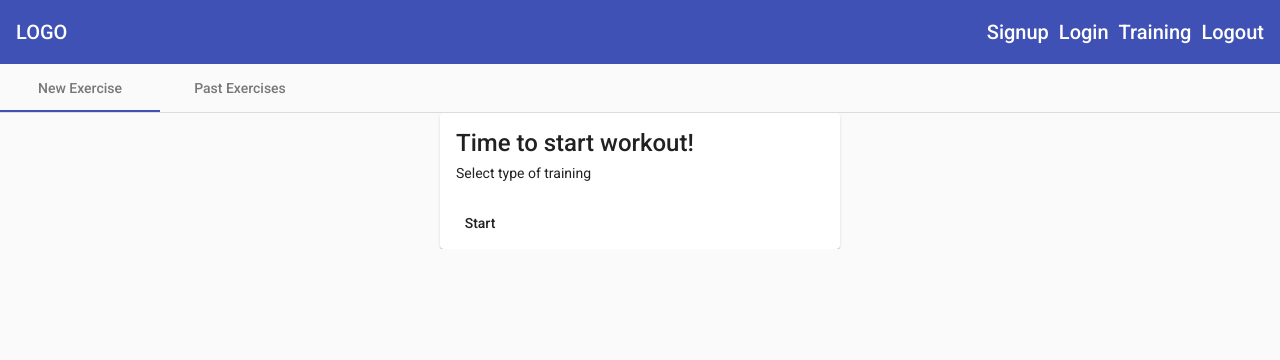
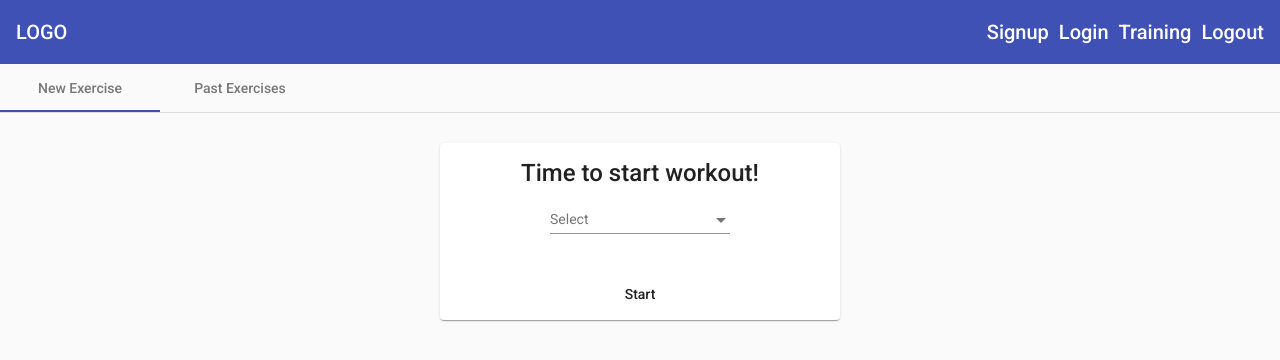
Before and after one commit to plskrdar/fitness-tracker, an Angular app: page /training in a window 1280 px wide. Shown: the top 360 px of the page. Built offline with nearby package versions, Linux system fonts and the light colour scheme.

Commit message:
styling card and added select dropdown with options

```diff
--- a/src/app/training/new-training/new-training.component.css
+++ b/src/app/training/new-training/new-training.component.css
@@ -0,0 +1,3 @@
+.new-training {
+    padding: 30px;
+}
--- a/src/app/training/new-training/new-training.component.html
+++ b/src/app/training/new-training/new-training.component.html
@@ -1,10 +1,29 @@
 <section class="new-training" fxLayout fxLayoutAlign="center">
-    <mat-card fxFlex="400px">
-        <mat-card-title>Time to start workout!</mat-card-title>
-        <mat-card-content>
-            Select type of training
+    <mat-card fxFlex.xs="100%" fxFlex="400px">
+        <mat-card-title fxLayoutAlign="center">Time to start workout!</mat-card-title>
+        <mat-card-content fxLayoutAlign="center">
+            <mat-form-field>
+                <mat-label>Select</mat-label>
+                <mat-select>
+<!--                    <mat-option *ngFor="let exercise of exercises" [value]="exercise">-->
+<!--                        {{ exercise.name }}-->
+<!--                    </mat-option>-->
+                    <mat-option value="crunches">
+                        Crunches
+                    </mat-option>
+                    <mat-option value="touch-toes">
+                        Touch Toes
+                    </mat-option>
+                    <mat-option value="side-lunges">
+                        Side Lunges
+                    </mat-option>
+                    <mat-option value="burpees">
+                        Burpees
+                    </mat-option>
+                </mat-select>
+            </mat-form-field>
         </mat-card-content>
-        <mat-card-actions>
+        <mat-card-actions fxLayoutAlign="center">
             <button type="submit" mat-button>Start</button>
         </mat-card-actions>
     </mat-card>
```
Also changed, not shown: src/app/material.module.ts (+8 -3 lines).
